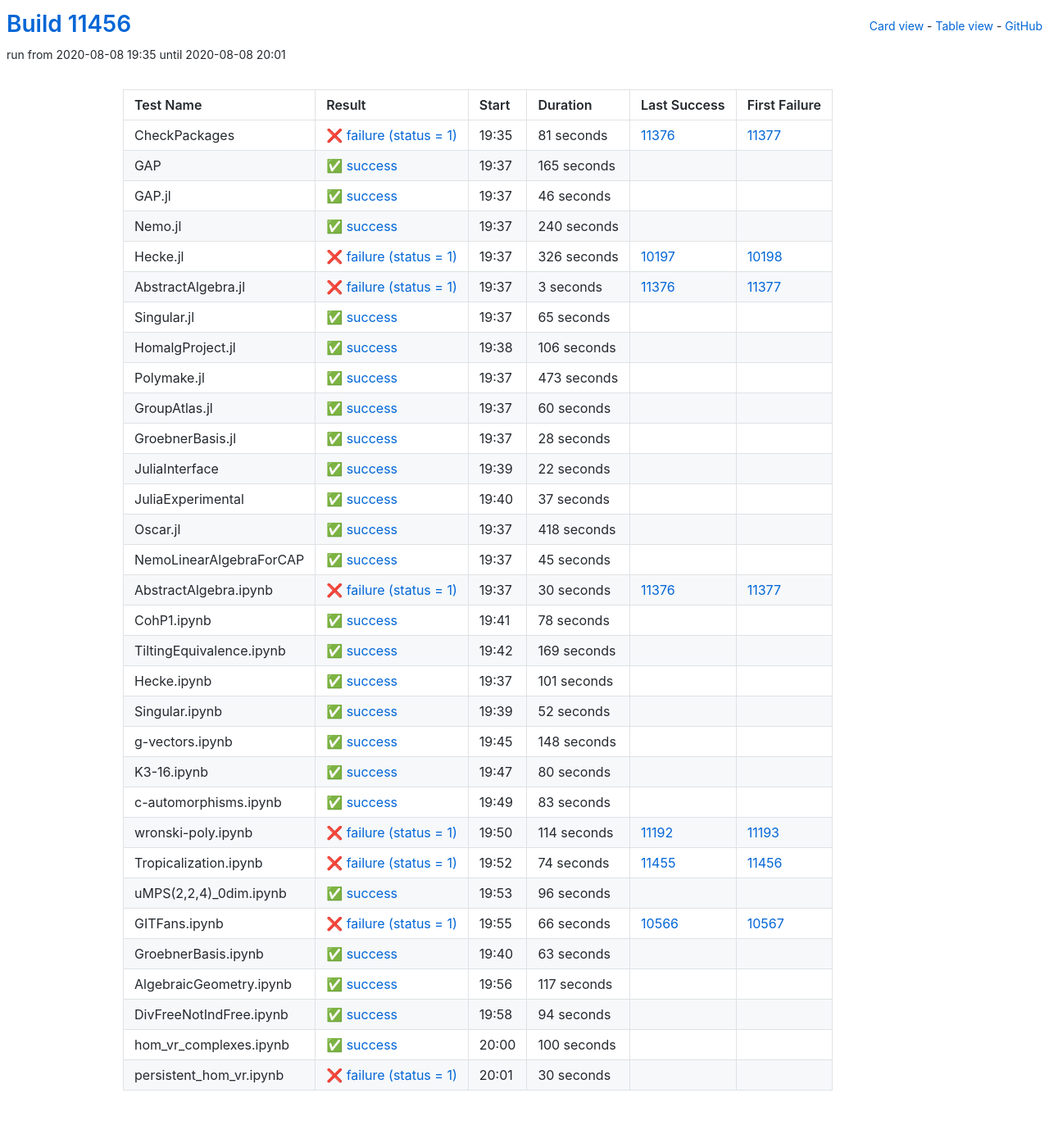
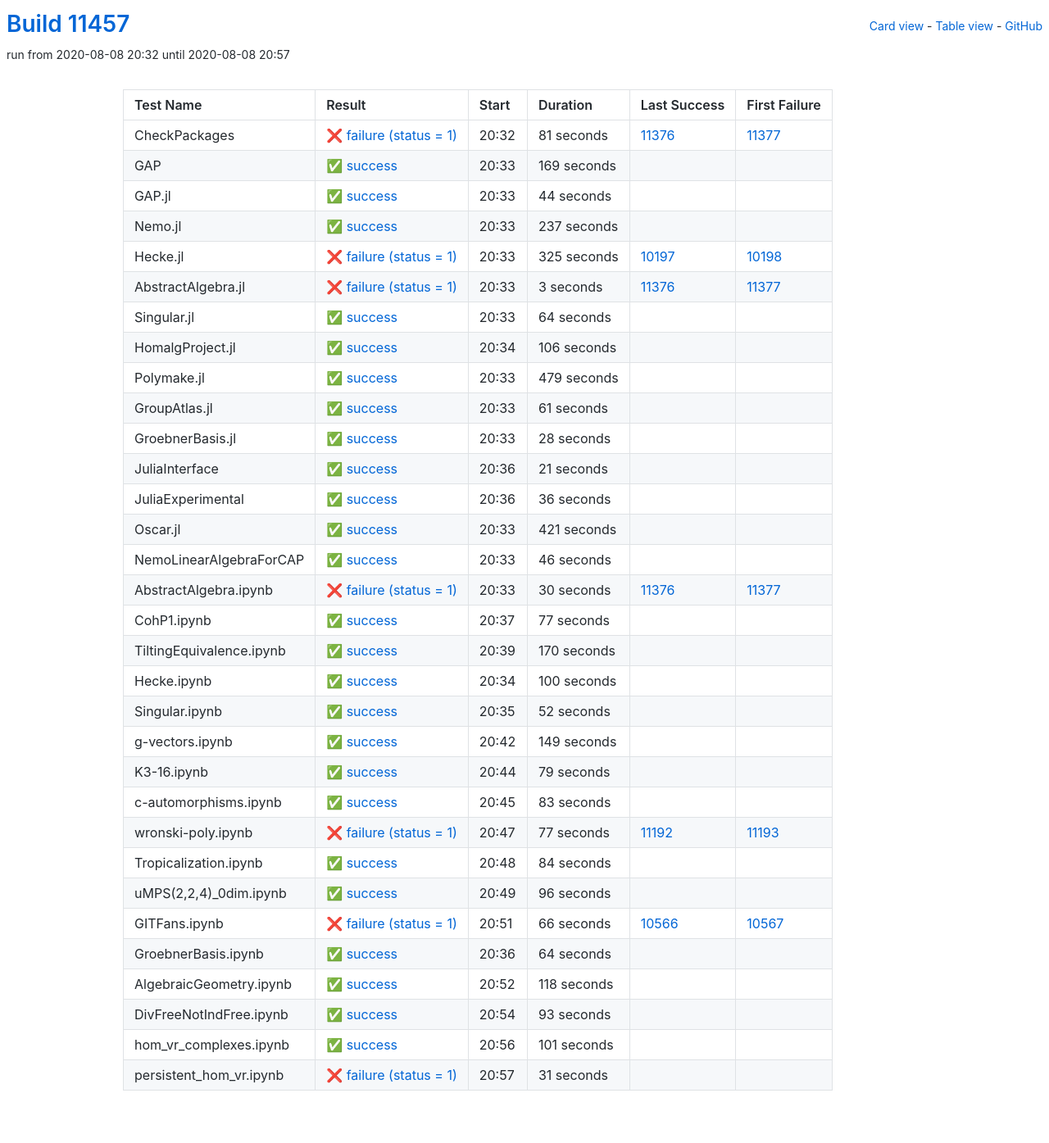
Before and after one commit to oscar-system/oscar-ci-status, a Jekyll site: the page built from table.html, in a window 1280 px wide. Shown: the whole page at 82% size. Built offline with Jekyll 4.4.1, drawn with Linux system fonts in a browser that asks for light colours.

Commit message:
Build #11457

```diff
--- a/_data/ci.yml
+++ b/_data/ci.yml
@@ -1,6 +1,6 @@
 ---
-build: 11456
-build_url: https://oscarci.mathematik.uni-kl.de/job/oscar/11456/
+build: 11457
+build_url: https://oscarci.mathematik.uni-kl.de/job/oscar/11457/
 job: oscar
 organization: oscar-system
 repo: oscar-ci-status
@@ -8,8 +8,8 @@
 tests:
 - name: CheckPackages
   id: checkpackages
-  log: https://oscarci.mathematik.uni-kl.de/job/oscar/11456/artifact/logs/build-11456/CheckPackages.log
-  start: 2020-08-08 19:35
+  log: https://oscarci.mathematik.uni-kl.de/job/oscar/11457/artifact/logs/build-11457/CheckPackages.log
+  start: 2020-08-08 20:32
   success: false
   exitcode: 1
   status: failure
@@ -20,56 +20,56 @@
   first_failure_url: https://oscarci.mathematik.uni-kl.de/job/oscar/11377/
 - name: GAP
   id: gap
-  log: https://oscarci.mathematik.uni-kl.de/job/oscar/11456/artifact/logs/build-11456/GAP.log
-  start: 2020-08-08 19:37
+  log: https://oscarci.mathematik.uni-kl.de/job/oscar/11457/artifact/logs/build-11457/GAP.log
+  start: 2020-08-08 20:33
   success: true
   exitcode: 0
   status: success
-  duration: 165
+  duration: 169
   last_success: false
   last_success_url:
   first_failure: false
   first_failure_url:
 - name: GAP.jl
   id: gap-jl
-  log: https://oscarci.mathematik.uni-kl.de/job/oscar/11456/artifact/logs/build-11456/GAP.jl.log
-  start: 2020-08-08 19:37
+  log: https://oscarci.mathematik.uni-kl.de/job/oscar/11457/artifact/logs/build-11457/GAP.jl.log
+  start: 2020-08-08 20:33
   success: true
   exitcode: 0
   status: success
-  duration: 46
+  duration: 44
   last_success: false
   last_success_url:
   first_failure: false
   first_failure_url:
 - name: Nemo.jl
   id: nemo-jl
-  log: https://oscarci.mathematik.uni-kl.de/job/oscar/11456/artifact/logs/build-11456/Nemo.jl.log
-  start: 2020-08-08 19:37
+  log: https://oscarci.mathematik.uni-kl.de/job/oscar/11457/artifact/logs/build-11457/Nemo.jl.log
+  start: 2020-08-08 20:33
   success: true
   exitcode: 0
   status: success
-  duration: 240
+  duration: 237
   last_success: false
   last_success_url:
   first_failure: false
   first_failure_url:
 - name: Hecke.jl
   id: hecke-jl
-  log: https://oscarci.mathematik.uni-kl.de/job/oscar/11456/artifact/logs/build-11456/Hecke.jl.log
-  start: 2020-08-08 19:37
+  log: https://oscarci.mathematik.uni-kl.de/job/oscar/11457/artifact/logs/build-11457/Hecke.jl.log
+  start: 2020-08-08 20:33
   success: false
   exitcode: 1
   status: failure
-  duration: 326
+  duration: 325
   last_success: 10197
   last_success_url: https://oscarci.mathematik.uni-kl.de/job/oscar/10197/
   first_failure: 10198
   first_failure_url: https://oscarci.mathematik.uni-kl.de/job/oscar/10198/
 - name: AbstractAlgebra.jl
   id: abstractalgebra-jl
-  log: https://oscarci.mathematik.uni-kl.de/job/oscar/11456/artifact/logs/build-11456/AbstractAlgebra.jl.log
-  start: 2020-08-08 19:37
+  log: https://oscarci.mathematik.uni-kl.de/job/oscar/11457/artifact/logs/build-11457/AbstractAlgebra.jl.log
+  start: 2020-08-08 20:33
   success: false
   exitcode: 1
   status: failure
@@ -80,20 +80,20 @@
   first_failure_url: https://oscarci.mathematik.uni-kl.de/job/oscar/11377/
 - name: Singular.jl
   id: singular-jl
-  log: https://oscarci.mathematik.uni-kl.de/job/oscar/11456/artifact/logs/build-11456/Singular.jl.log
-  start: 2020-08-08 19:37
+  log: https://oscarci.mathematik.uni-kl.de/job/oscar/11457/artifact/logs/build-11457/Singular.jl.log
+  start: 2020-08-08 20:33
   success: true
   exitcode: 0
   status: success
-  duration: 65
+  duration: 64
   last_success: false
   last_success_url:
   first_failure: false
   first_failure_url:
 - name: HomalgProject.jl
   id: homalgproject-jl
-  log: https://oscarci.mathematik.uni-kl.de/job/oscar/11456/artifact/logs/build-11456/HomalgProject.jl.log
-  start: 2020-08-08 19:38
+  log: https://oscarci.mathematik.uni-kl.de/job/oscar/11457/artifact/logs/build-11457/HomalgProject.jl.log
+  start: 2020-08-08 20:34
   success: true
   exitcode: 0
   status: success
@@ -104,32 +104,32 @@
   first_failure_url:
 - name: Polymake.jl
   id: polymake-jl
-  log: https://oscarci.mathematik.uni-kl.de/job/oscar/11456/artifact/logs/build-11456/Polymake.jl.log
-  start: 2020-08-08 19:37
+  log: https://oscarci.mathematik.uni-kl.de/job/oscar/11457/artifact/logs/build-11457/Polymake.jl.log
+  start: 2020-08-08 20:33
   success: true
   exitcode: 0
   status: success
-  duration: 473
+  duration: 479
   last_success: false
   last_success_url:
   first_failure: false
   first_failure_url:
 - name: GroupAtlas.jl
   id: groupatlas-jl
-  log: https://oscarci.mathematik.uni-kl.de/job/oscar/11456/artifact/logs/build-11456/GroupAtlas.jl.log
-  start: 2020-08-08 19:37
+  log: https://oscarci.mathematik.uni-kl.de/job/oscar/11457/artifact/logs/build-11457/GroupAtlas.jl.log
+  start: 2020-08-08 20:33
   success: true
   exitcode: 0
   status: success
-  duration: 60
+  duration: 61
   last_success: false
   last_success_url:
   first_failure: false
   first_failure_url:
 - name: GroebnerBasis.jl
   id: groebnerbasis-jl
-  log: https://oscarci.mathematik.uni-kl.de/job/oscar/11456/artifact/logs/build-11456/GroebnerBasis.jl.log
-  start: 2020-08-08 19:37
+  log: https://oscarci.mathematik.uni-kl.de/job/oscar/11457/artifact/logs/build-11457/GroebnerBasis.jl.log
+  start: 2020-08-08 20:33
   success: true
   exitcode: 0
   status: success
@@ -140,56 +140,56 @@
   first_failure_url:
 - name: JuliaInterface
   id: juliainterface
-  log: https://oscarci.mathematik.uni-kl.de/job/oscar/11456/artifact/logs/build-11456/JuliaInterface.log
-  start: 2020-08-08 19:39
+  log: https://oscarci.mathematik.uni-kl.de/job/oscar/11457/artifact/logs/build-11457/JuliaInterface.log
+  start: 2020-08-08 20:36
   success: true
   exitcode: 0
   status: success
-  duration: 22
+  duration: 21
   last_success: false
   last_success_url:
   first_failure: false
   first_failure_url:
 - name: JuliaExperimental
   id: juliaexperimental
-  log: https://oscarci.mathematik.uni-kl.de/job/oscar/11456/artifact/logs/build-11456/JuliaExperimental.log
-  start: 2020-08-08 19:40
+  log: https://oscarci.mathematik.uni-kl.de/job/oscar/11457/artifact/logs/build-11457/JuliaExperimental.log
+  start: 2020-08-08 20:36
   success: true
   exitcode: 0
   status: success
-  duration: 37
+  duration: 36
   last_success: false
   last_success_url:
   first_failure: false
   first_failure_url:
 - name: Oscar.jl
   id: oscar-jl
-  log: https://oscarci.mathematik.uni-kl.de/job/oscar/11456/artifact/logs/build-11456/Oscar.jl.log
-  start: 2020-08-08 19:37
+  log: https://oscarci.mathematik.uni-kl.de/job/oscar/11457/artifact/logs/build-11457/Oscar.jl.log
+  start: 2020-08-08 20:33
   success: true
   exitcode: 0
   status: success
-  duration: 418
+  duration: 421
   last_success: false
   last_success_url:
   first_failure: false
   first_failure_url:
 - name: NemoLinearAlgebraForCAP
   id: nemolinearalgebraforcap
-  log: https://oscarci.mathematik.uni-kl.de/job/oscar/11456/artifact/logs/build-11456/NemoLinearAlgebraForCAP.log
-  start: 2020-08-08 19:37
+  log: https://oscarci.mathematik.uni-kl.de/job/oscar/11457/artifact/logs/build-11457/NemoLinearAlgebraForCAP.log
+  start: 2020-08-08 20:33
   success: true
   exitcode: 0
   status: success
-  duration: 45
+  duration: 46
   last_success: false
   last_success_url:
   first_failure: false
   first_failure_url:
 - name: AbstractAlgebra.ipynb
   id: abstractalgebra-ipynb
-  log: https://oscarci.mathematik.uni-kl.de/job/oscar/11456/artifact/logs/build-11456/AbstractAlgebra.ipynb.log
-  start: 2020-08-08 19:37
+  log: https://oscarci.mathematik.uni-kl.de/job/oscar/11457/artifact/logs/build-11457/AbstractAlgebra.ipynb.log
+  start: 2020-08-08 20:33
   success: false
   exitcode: 1
   status: failure
@@ -200,44 +200,44 @@
   first_failure_url: https://oscarci.mathematik.uni-kl.de/job/oscar/11377/
 - name: CohP1.ipynb
   id: cohp1-ipynb
-  log: https://oscarci.mathematik.uni-kl.de/job/oscar/11456/artifact/logs/build-11456/CohP1.ipynb.log
-  start: 2020-08-08 19:41
+  log: https://oscarci.mathematik.uni-kl.de/job/oscar/11457/artifact/logs/build-11457/CohP1.ipynb.log
+  start: 2020-08-08 20:37
   success: true
   exitcode: 0
   status: success
-  duration: 78
+  duration: 77
   last_success: false
   last_success_url:
   first_failure: false
   first_failure_url:
 - name: TiltingEquivalence.ipynb
   id: tiltingequivalence-ipynb
-  log: https://oscarci.mathematik.uni-kl.de/job/oscar/11456/artifact/logs/build-11456/TiltingEquivalence.ipynb.log
-  start: 2020-08-08 19:42
+  log: https://oscarci.mathematik.uni-kl.de/job/oscar/11457/artifact/logs/build-11457/TiltingEquivalence.ipynb.log
+  start: 2020-08-08 20:39
   success: true
   exitcode: 0
   status: success
-  duration: 169
+  duration: 170
   last_success: false
   last_success_url:
   first_failure: false
   first_failure_url:
 - name: Hecke.ipynb
   id: hecke-ipynb
-  log: https://oscarci.mathematik.uni-kl.de/job/oscar/11456/artifact/logs/build-11456/Hecke.ipynb.log
-  start: 2020-08-08 19:37
+  log: https://oscarci.mathematik.uni-kl.de/job/oscar/11457/artifact/logs/build-11457/Hecke.ipynb.log
+  start: 2020-08-08 20:34
   success: true
   exitcode: 0
   status: success
-  duration: 101
+  duration: 100
   last_success: false
   last_success_url:
   first_failure: false
   first_failure_url:
 - name: Singular.ipynb
   id: singular-ipynb
-  log: https://oscarci.mathematik.uni-kl.de/job/oscar/11456/artifact/logs/build-11456/Singular.ipynb.log
-  start: 2020-08-08 19:39
+  log: https://oscarci.mathematik.uni-kl.de/job/oscar/11457/artifact/logs/build-11457/Singular.ipynb.log
+  start: 2020-08-08 20:35
   success: true
   exitcode: 0
   status: success
@@ -248,32 +248,32 @@
   first_failure_url:
 - name: g-vectors.ipynb
   id: g-vectors-ipynb
-  log: https://oscarci.mathematik.uni-kl.de/job/oscar/11456/artifact/logs/build-11456/g-vectors.ipynb.log
-  start: 2020-08-08 19:45
+  log: https://oscarci.mathematik.uni-kl.de/job/oscar/11457/artifact/logs/build-11457/g-vectors.ipynb.log
+  start: 2020-08-08 20:42
   success: true
   exitcode: 0
   status: success
-  duration: 148
+  duration: 149
   last_success: false
   last_success_url:
   first_failure: false
   first_failure_url:
 - name: K3-16.ipynb
   id: k3-16-ipynb
-  log: https://oscarci.mathematik.uni-kl.de/job/oscar/11456/artifact/logs/build-11456/K3-16.ipynb.log
-  start: 2020-08-08 19:47
+  log: https://oscarci.mathematik.uni-kl.de/job/oscar/11457/artifact/logs/build-11457/K3-16.ipynb.log
+  start: 2020-08-08 20:44
   success: true
   exitcode: 0
   status: success
-  duration: 80
+  duration: 79
   last_success: false
   last_success_url:
   first_failure: false
   first_failure_url:
 - name: c-automorphisms.ipynb
   id: c-automorphisms-ipynb
-  log: https://oscarci.mathematik.uni-kl.de/job/oscar/11456/artifact/logs/build-11456/c-automorphisms.ipynb.log
-  start: 2020-08-08 19:49
+  log: https://oscarci.mathematik.uni-kl.de/job/oscar/11457/artifact/logs/build-11457/c-automorphisms.ipynb.log
+  start: 2020-08-08 20:45
   success: true
   exitcode: 0
   status: success
@@ -284,32 +284,32 @@
   first_failure_url:
 - name: wronski-poly.ipynb
   id: wronski-poly-ipynb
-  log: https://oscarci.mathematik.uni-kl.de/job/oscar/11456/artifact/logs/build-11456/wronski-poly.ipynb.log
-  start: 2020-08-08 19:50
+  log: https://oscarci.mathematik.uni-kl.de/job/oscar/11457/artifact/logs/build-11457/wronski-poly.ipynb.log
+  start: 2020-08-08 20:47
   success: false
   exitcode: 1
   status: failure
-  duration: 114
+  duration: 77
   last_success: 11192
   last_success_url: https://oscarci.mathematik.uni-kl.de/job/oscar/11192/
   first_failure: 11193
   first_failure_url: https://oscarci.mathematik.uni-kl.de/job/oscar/11193/
 - name: Tropicalization.ipynb
   id: tropicalization-ipynb
-  log: https://oscarci.mathematik.uni-kl.de/job/oscar/11456/artifact/logs/build-11456/Tropicalization.ipynb.log
-  start: 2020-08-08 19:52
-  success: false
-  exitcode: 1
-  status: failure
-  duration: 74
-  last_success: 11455
-  last_success_url: https://oscarci.mathematik.uni-kl.de/job/oscar/11455/
-  first_failure: 11456
-  first_failure_url: https://oscarci.mathematik.uni-kl.de/job/oscar/11456/
+  log: https://oscarci.mathematik.uni-kl.de/job/oscar/11457/artifact/logs/build-11457/Tropicalization.ipynb.log
+  start: 2020-08-08 20:48
+  success: true
+  exitcode: 0
+  status: success
+  duration: 84
+  last_success: false
+  last_success_url:
+  first_failure: false
+  first_failure_url:
 - name: uMPS(2,2,4)_0dim.ipynb
   id: umps-2-2-4-0dim-ipynb
-  log: https://oscarci.mathematik.uni-kl.de/job/oscar/11456/artifact/logs/build-11456/uMPS-2-2-4-_0dim.ipynb.log
-  start: 2020-08-08 19:53
+  log: https://oscarci.mathematik.uni-kl.de/job/oscar/11457/artifact/logs/build-11457/uMPS-2-2-4-_0dim.ipynb.log
+  start: 2020-08-08 20:49
   success: true
   exitcode: 0
   status: success
@@ -320,8 +320,8 @@
   first_failure_url:
 - name: GITFans.ipynb
   id: gitfans-ipynb
-  log: https://oscarci.mathematik.uni-kl.de/job/oscar/11456/artifact/logs/build-11456/GITFans.ipynb.log
-  start: 2020-08-08 19:55
+  log: https://oscarci.mathematik.uni-kl.de/job/oscar/11457/artifact/logs/build-11457/GITFans.ipynb.log
+  start: 2020-08-08 20:51
   success: false
   exitcode: 1
   status: failure
@@ -332,60 +332,60 @@
   first_failure_url: https://oscarci.mathematik.uni-kl.de/job/oscar/10567/
 - name: GroebnerBasis.ipynb
   id: groebnerbasis-ipynb
-  log: https://oscarci.mathematik.uni-kl.de/job/oscar/11456/artifact/logs/build-11456/GroebnerBasis.ipynb.log
-  start: 2020-08-08 19:40
+  log: https://oscarci.mathematik.uni-kl.de/job/oscar/11457/artifact/logs/build-11457/GroebnerBasis.ipynb.log
+  start: 2020-08-08 20:36
   success: true
   exitcode: 0
   status: success
-  duration: 63
+  duration: 64
   last_success: false
   last_success_url:
   first_failure: false
   first_failure_url:
 - name: AlgebraicGeometry.ipynb
   id: algebraicgeometry-ipynb
-  log: https://oscarci.mathematik.uni-kl.de/job/oscar/11456/artifact/logs/build-11456/AlgebraicGeometry.ipynb.log
-  start: 2020-08-08 19:56
+  log: https://oscarci.mathematik.uni-kl.de/job/oscar/11457/artifact/logs/build-11457/AlgebraicGeometry.ipynb.log
+  start: 2020-08-08 20:52
   success: true
   exitcode: 0
   status: success
-  duration: 117
+  duration: 118
   last_success: false
   last_success_url:
   first_failure: false
   first_failure_url:
 - name: DivFreeNotIndFree.ipynb
   id: divfreenotindfree-ipynb
-  log: https://oscarci.mathematik.uni-kl.de/job/oscar/11456/artifact/logs/build-11456/DivFreeNotIndFree.ipynb.log
-  start: 2020-08-08 19:58
+  log: https://oscarci.mathematik.uni-kl.de/job/oscar/11457/artifact/logs/build-11457/DivFreeNotIndFree.ipynb.log
+  start: 2020-08-08 20:54
   success: true
   exitcode: 0
   status: success
-  duration: 94
+  duration: 93
   last_success: false
   last_success_url:
   first_failure: false
   first_failure_url:
 - name: hom_vr_complexes.ipynb
   id: hom-vr-complexes-ipynb
-  log: https://oscarci.mathematik.uni-kl.de/job/oscar/11456/artifact/logs/build-11456/hom_vr_complexes.ipynb.log
-  start: 2020-08-08 20:00
+  log: https://oscarci.mathematik.uni-kl.de/job/oscar/11457/artifact/logs/build-11457/hom_vr_complexes.ipynb.log
+  start: 2020-08-08 20:56
   success: true
   exitcode: 0
   status: success
-  duration: 100
+  duration: 101
   last_success: false
   last_success_url:
   first_failure: false
   first_failure_url:
 - name: persistent_hom_vr.ipynb
   id: persistent-hom-vr-ipynb
-  log: https://oscarci.mathematik.uni-kl.de/job/oscar/11456/artifact/logs/build-11456/persistent_hom_vr.ipynb.log
-  start: 2020-08-08 20:01
+  log: https://oscarci.mathematik.uni-kl.de/job/oscar/11457/artifact/logs/build-11457/persistent_hom_vr.ipynb.log
+  start: 2020-08-08 20:57
   success: false
   exitcode: 1
   status: failure
-  duration: 30
+  duration: 31
   last_success: false
   last_success_url:
   first_failure: false
```
Also changed, not shown: README.md.
